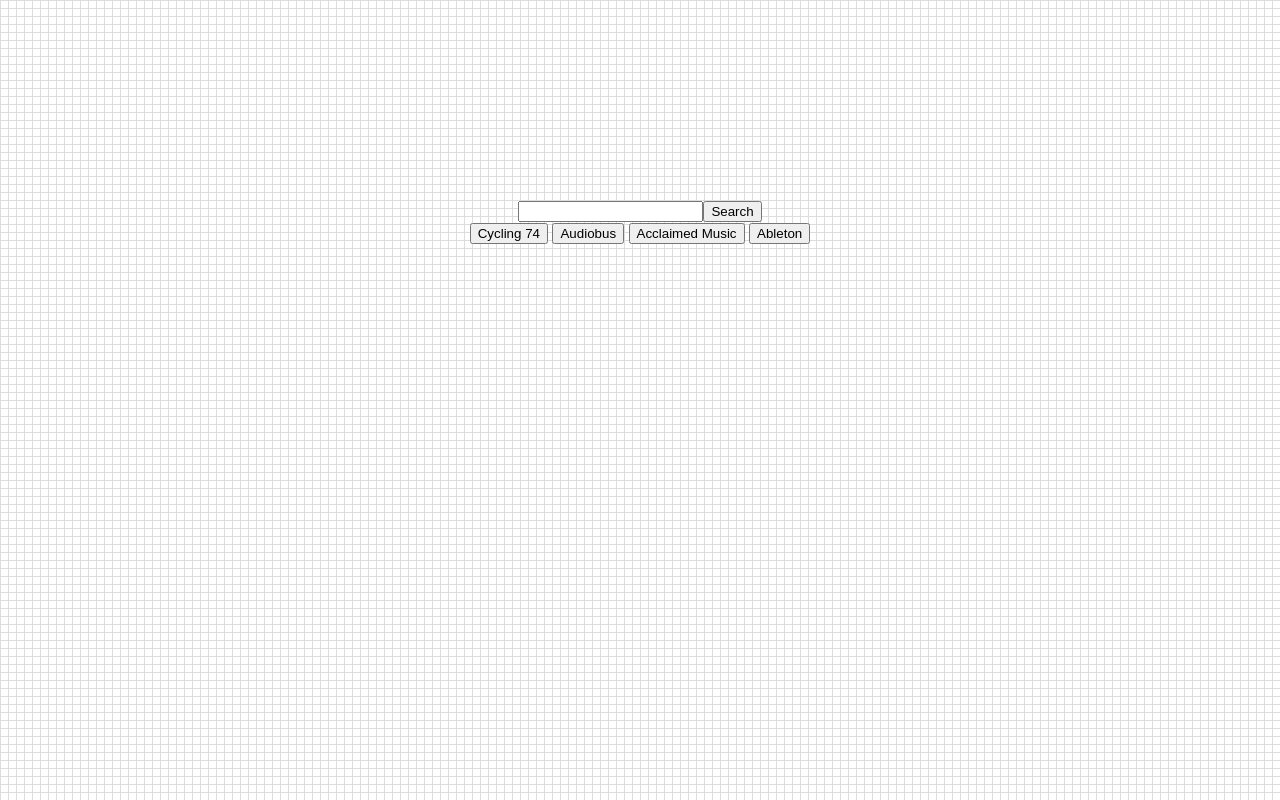
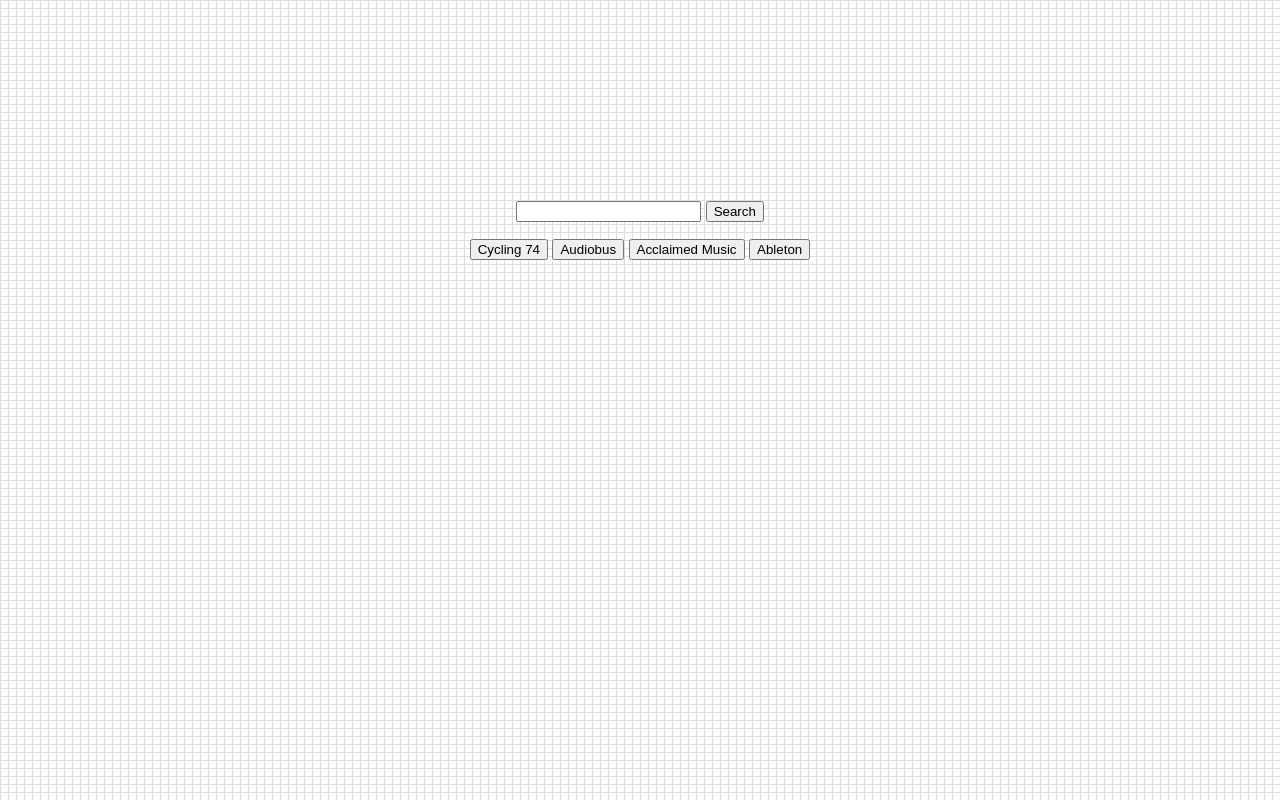
Before and after one commit to robenkleene/roben-kleene-search, a React (Create React App) app: page / in a window 1280 px wide. Built offline with nearby package versions, Linux system fonts and the light colour scheme.

Commit message:
Update spacing

```diff
--- a/src/App.css
+++ b/src/App.css
@@ -1,6 +1,10 @@
 .App {
   text-align: center;
   margin-top: 200px;
+}
+
+#search {
+  margin-bottom: 16px;
 }
 
 body {
--- a/src/components/Search/Search.js
+++ b/src/components/Search/Search.js
@@ -1,10 +1,10 @@
 import React from "react";
 
 const Search = () => (
-  <>
-    <input type="text" />
+  <div id="search">
+    <input type="text" />{" "}
     <button>Search</button>
-  </>
+  </div>
 );
 
 Search.propTypes = {};
```
